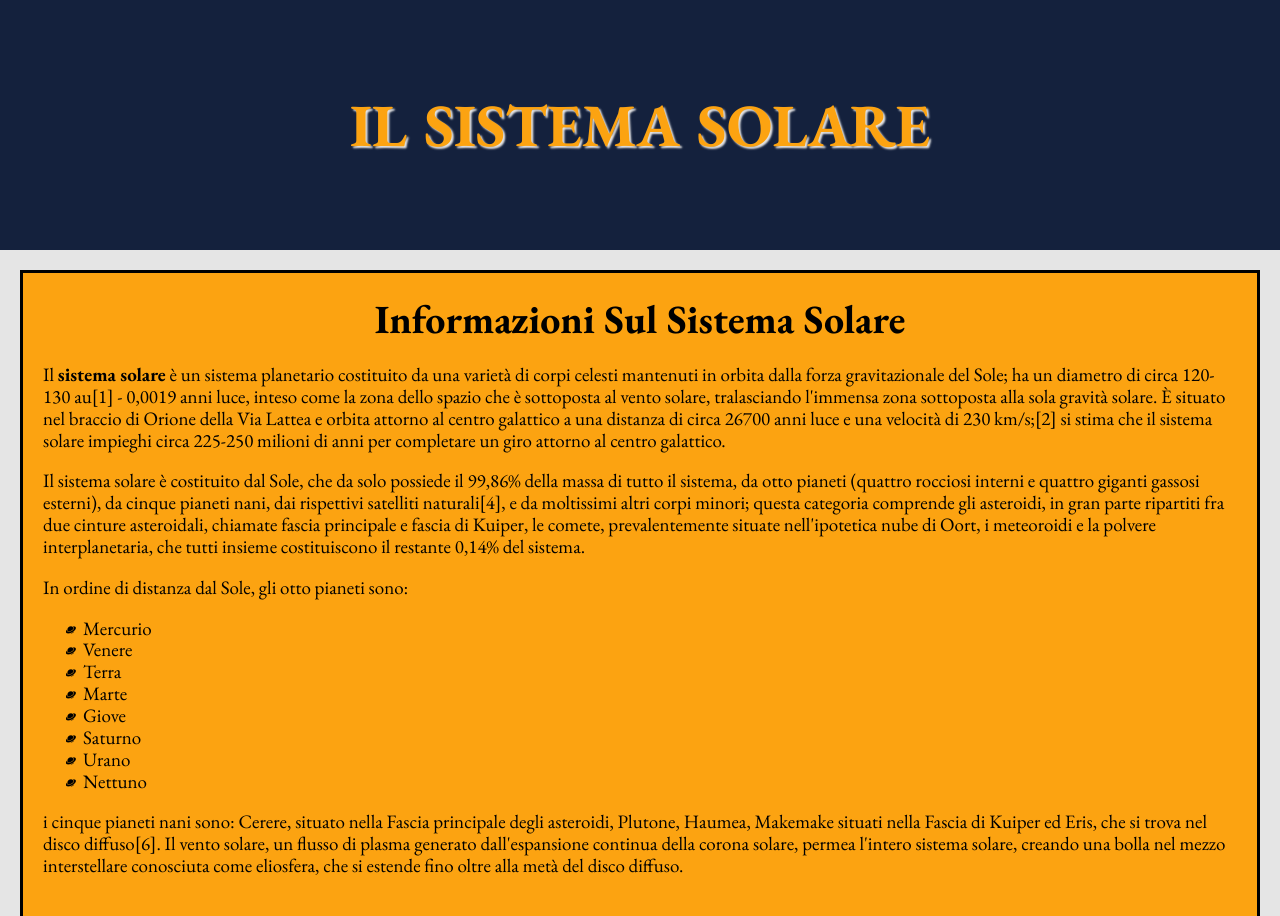
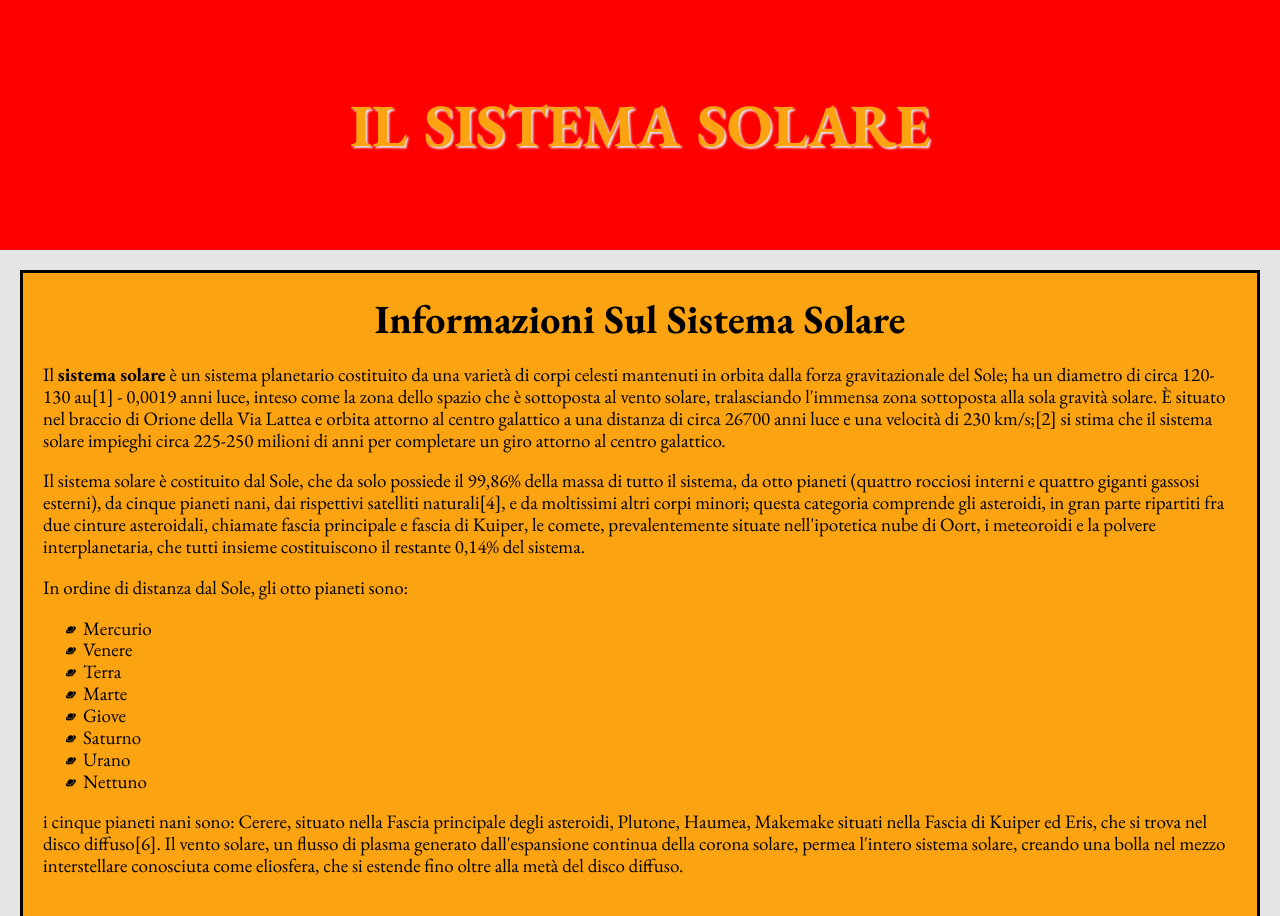
Before and after one commit to Mohammajid/Pianeta, a plain HTML site: page index.html in a window 1280 px wide. Shown: the top 916 px of the page. Drawn offline with nearby package versions, Linux system fonts and the light colour scheme.

Commit message:
cambiato il background

```diff
--- a/src/css/index.css
+++ b/src/css/index.css
@@ -14,7 +14,7 @@ body {
 }
 
 div#header {
-  background-color: #14213dff;
+  background-color: red;
   min-height: 250px;
   line-height: 250px;
 }
```
